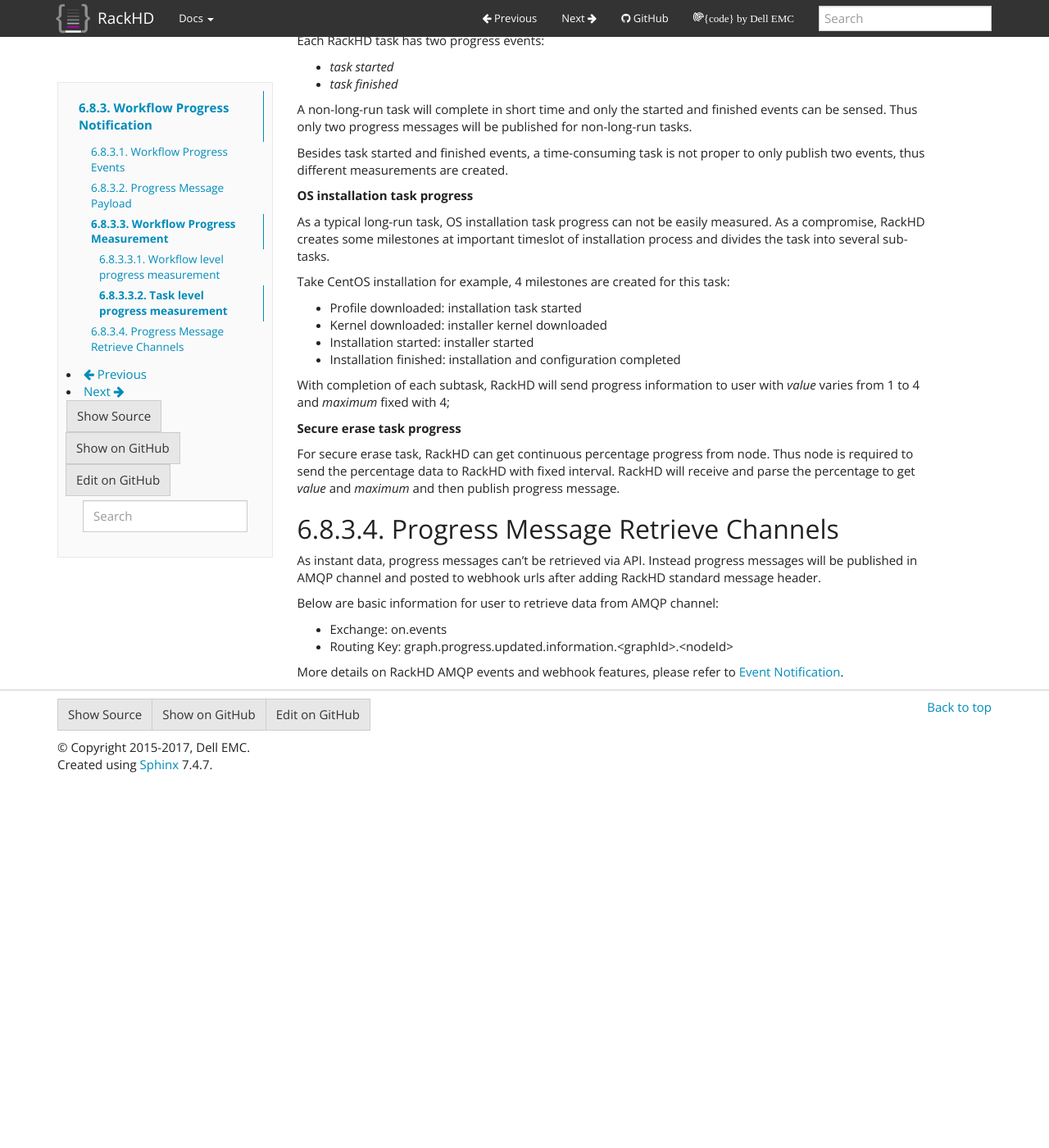
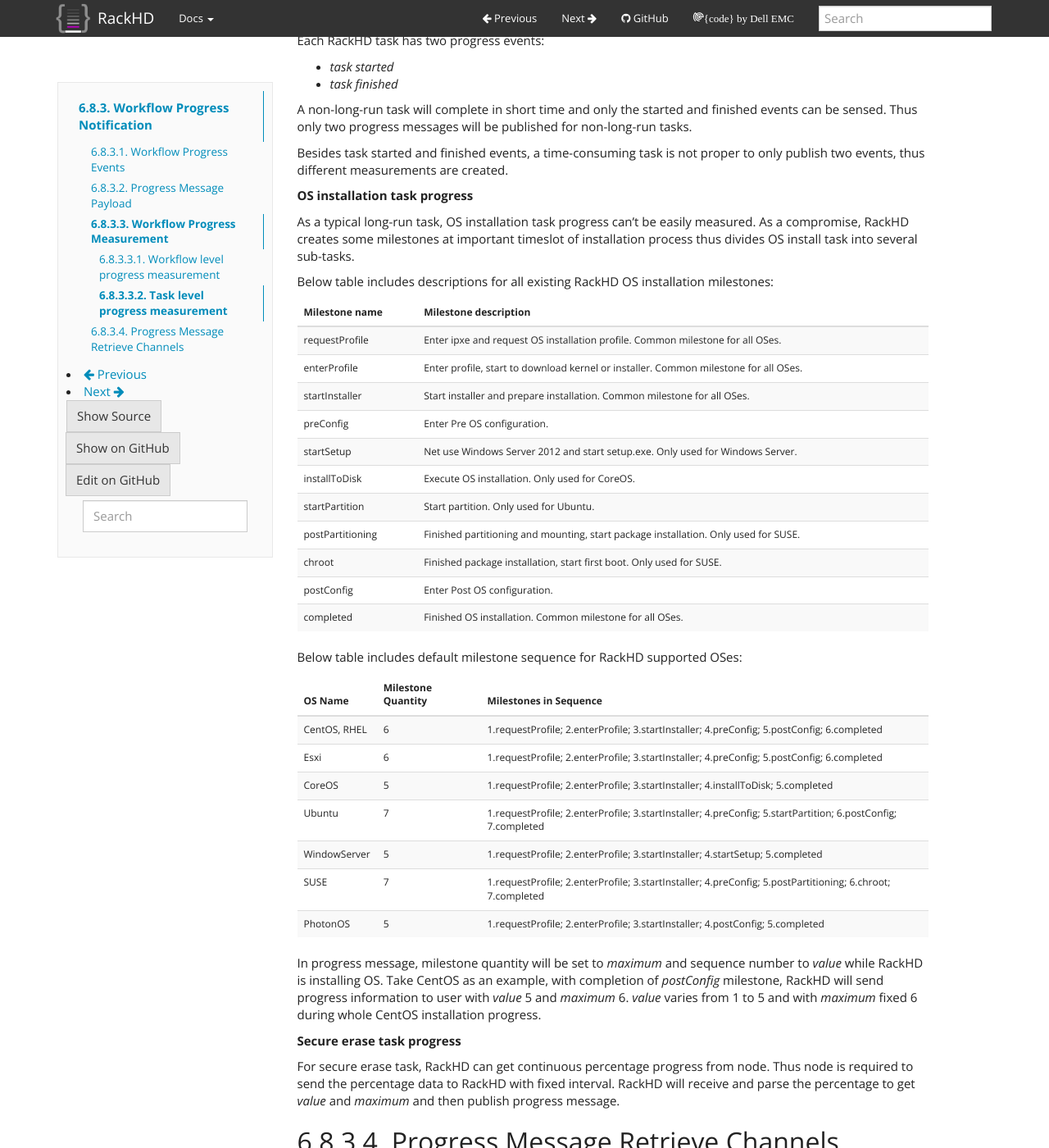
Before and after one commit to RackHD/docs, a Sphinx documentation site: the page built from docs/rackhd/workflow_progress_notification.rst, in a window 1280 px wide and 1400 px high, scrolled down 2265 px. Shown: the whole window at 82% size. Built offline with Sphinx 7.4.7, drawn with Linux system fonts in a browser that asks for light colours; before the commit the page ends 3219 px from its top, so only the background shows below that; some of the changed text lies outside the part shown.

Commit message:
Update workflow progress notification
 * All OS install tasks progress are implemented, documents is update to
   reflect this feature.

```diff
--- a/docs/rackhd/workflow_progress_notification.rst
+++ b/docs/rackhd/workflow_progress_notification.rst
@@ -99,7 +99,7 @@ Workflow level progress measurement
 
 Before a workflow's completion workflow level progress is based on tasks counting. It is measured by completed tasks count (which will be assigned to `value`) against total tasks count (which will be assigned to `maximum`) for the workflow.
 
-Percentage will be set to 100% and `value` equal `maximum` at workflow's completion. After completion workflow level progress will not be updated even though some tasks may still be running.
+Percentage will be set to 100% and `value` be set to `maximum` at workflow's completion. After completion workflow level progress will not be updated even though some tasks may still be running.
 
 Task level progress measurement
 ^^^^^^^^^^^^^^^^^^^^^^^^^^^^^^^^^^
@@ -119,16 +119,42 @@ Besides task started and finished events, a time-consuming task is not proper to
 
 **OS installation task progress**
 
-As a typical long-run task, OS installation task progress can not be easily measured. As a compromise, RackHD creates some milestones at important timeslot of installation process and divides the task into several sub-tasks.
+As a typical long-run task, OS installation task progress can't be easily measured. As a compromise, RackHD creates some milestones at important timeslot of installation process thus divides OS install task into several sub-tasks.
 
-Take CentOS installation for example, 4 milestones are created for this task:
+Below table includes descriptions for all existing RackHD OS installation milestones:
 
-- Profile downloaded: installation task started
-- Kernel downloaded: installer kernel downloaded
-- Installation started: installer started
-- Installation finished: installation and configuration completed
+=================== ==============================================================================================
+Milestone name      Milestone description
+=================== ==============================================================================================
+requestProfile      Enter ipxe and request OS installation profile. Common milestone for all OSes.
+enterProfile        Enter profile, start to download kernel or installer. Common milestone for all OSes.
+startInstaller      Start installer and prepare installation. Common milestone for all OSes.
+preConfig           Enter Pre OS configuration.
+startSetup          Net use Windows Server 2012 and start setup.exe. Only used for Windows Server.
+installToDisk       Execute OS installation. Only used for CoreOS.
+startPartition      Start partition. Only used for Ubuntu.
+postPartitioning    Finished partitioning and mounting, start package installation. Only used for SUSE.
+chroot              Finished package installation, start first boot. Only used for SUSE.
+postConfig          Enter Post OS configuration.
+completed           Finished OS installation. Common milestone for all OSes.
+=================== ==============================================================================================
 
-With completion of each subtask, RackHD will send progress information to user with `value` varies from 1 to 4 and `maximum` fixed with 4;
+Below table includes default milestone sequence for RackHD supported OSes:
+
+=============== =================== ==============================================================================================
+OS Name         Milestone Quantity  Milestones in Sequence
+=============== =================== ==============================================================================================
+CentOS, RHEL    6                   1.requestProfile; 2.enterProfile; 3.startInstaller; 4.preConfig; 5.postConfig; 6.completed
+Esxi            6                   1.requestProfile; 2.enterProfile; 3.startInstaller; 4.preConfig; 5.postConfig; 6.completed
+CoreOS          5                   1.requestProfile; 2.enterProfile; 3.startInstaller; 4.installToDisk; 5.completed
+Ubuntu          7                   1.requestProfile; 2.enterProfile; 3.startInstaller; 4.preConfig; 5.startPartition; 6.postConfig; 7.completed
+WindowServer    5                   1.requestProfile; 2.enterProfile; 3.startInstaller; 4.startSetup; 5.completed
+SUSE            7                   1.requestProfile; 2.enterProfile; 3.startInstaller; 4.preConfig; 5.postPartitioning; 6.chroot; 7.completed
+PhotonOS        5                   1.requestProfile; 2.enterProfile; 3.startInstaller; 4.postConfig; 5.completed
+=============== =================== ==============================================================================================
+
+In progress message, milestone quantity will be set to `maximum` and sequence number to `value` while RackHD is installing OS.
+Take CentOS as an example, with completion of `postConfig` milestone, RackHD will send progress information to user with `value` 5 and `maximum` 6. `value` varies from 1 to 5 and with `maximum` fixed 6 during whole CentOS installation progress.
 
 **Secure erase task progress**
 
@@ -140,9 +166,9 @@ Progress Message Retrieve Channels
 As instant data, progress messages can't be retrieved via API.
 Instead progress messages will be published in AMQP channel and posted to webhook urls after adding RackHD standard message header.
 
-Below are basic information for user to retrieve data from AMQP channel:
+Below is basic information for user to retrieve data from AMQP channel:
 
 - Exchange: on.events
 - Routing Key: graph.progress.updated.information.<graphId>.<nodeId>
 
-More details on RackHD AMQP events and webhook features, please refer to :doc:`event_notification`.
+More details on RackHD AMQP events and webhook feature, please refer to :doc:`event_notification`.
```
Also changed, not shown: other parts of docs/rackhd/workflow_progress_notification.rst (+1 -1 lines).
